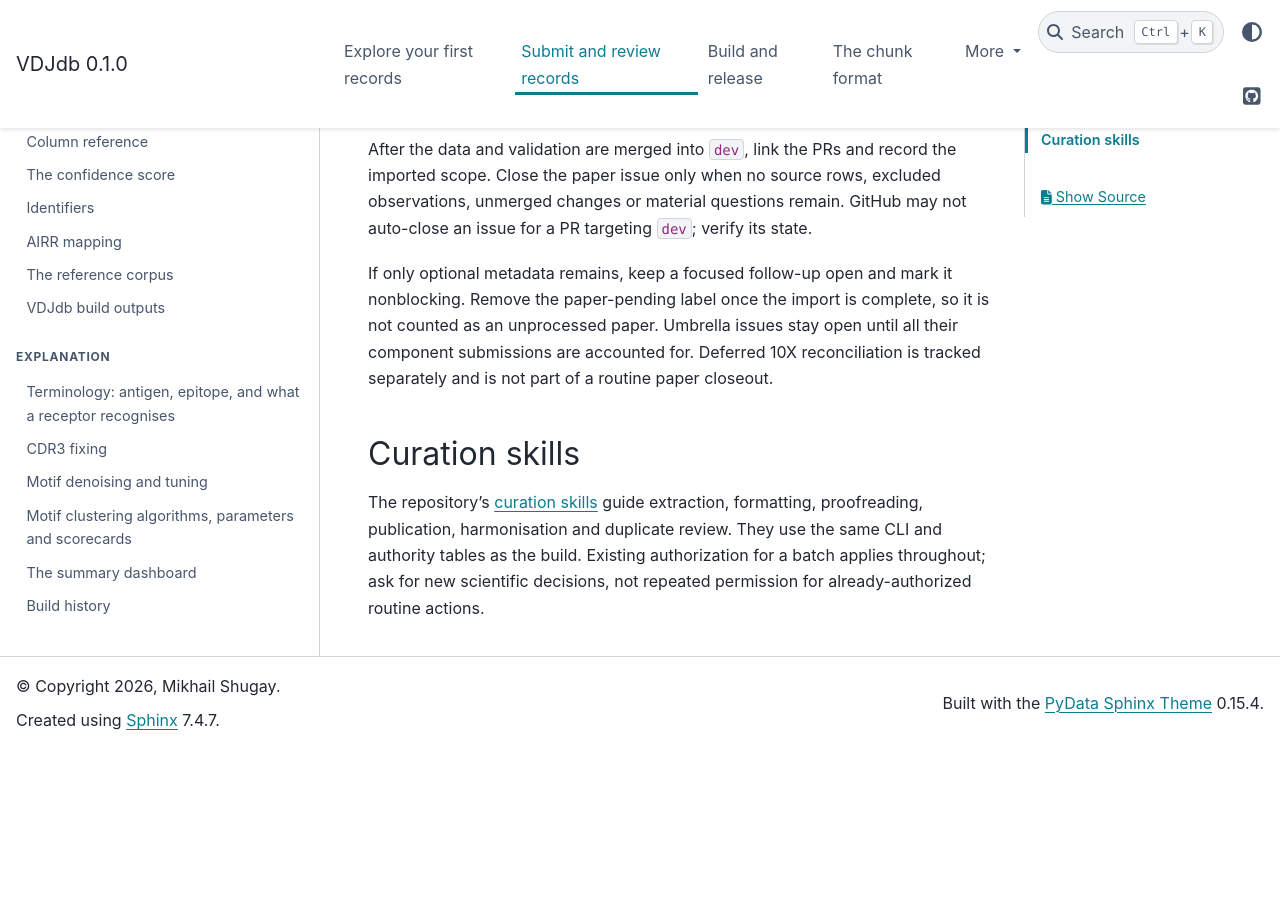
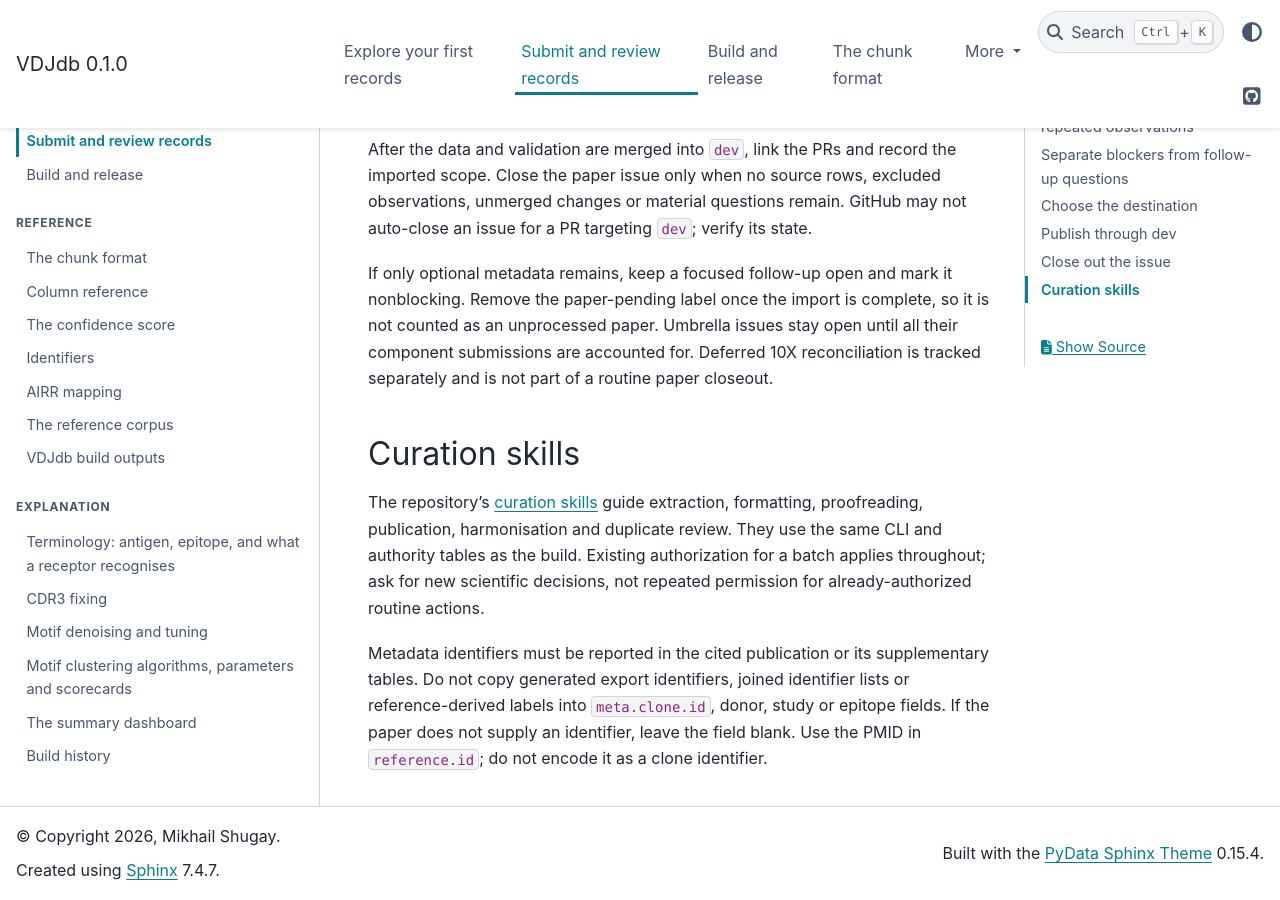
Before and after one commit to antigenomics/vdjdb-db, a Sphinx documentation site: the page built from docs/submission.md, in a window 1280 px wide and 900 px high, scrolled down 3665 px. Built offline with Sphinx 7.4.7 and the PyData theme 0.15.4, drawn with Linux system fonts in a browser that asks for light colours; before the commit the page ends 4414 px from its top, so only the background shows below that.

Commit message:
Require publication-reported metadata identifiers (#911)

```diff
--- a/docs/submission.md
+++ b/docs/submission.md
@@ -124,3 +124,8 @@ The repository's [curation skills](https://github.com/antigenomics/vdjdb-db/tree
 extraction, formatting, proofreading, publication, harmonisation and duplicate review. They use the
 same CLI and authority tables as the build. Existing authorization for a batch applies throughout;
 ask for new scientific decisions, not repeated permission for already-authorized routine actions.
+
+Metadata identifiers must be reported in the cited publication or its supplementary tables.
+Do not copy generated export identifiers, joined identifier lists or reference-derived labels into
+`meta.clone.id`, donor, study or epitope fields. If the paper does not supply an identifier, leave
+the field blank. Use the PMID in `reference.id`; do not encode it as a clone identifier.
```
Also changed, not shown: docs/standards/terminology.md (+2 -1 lines), skills/AUTHORITIES.md (+5 -0 lines).
